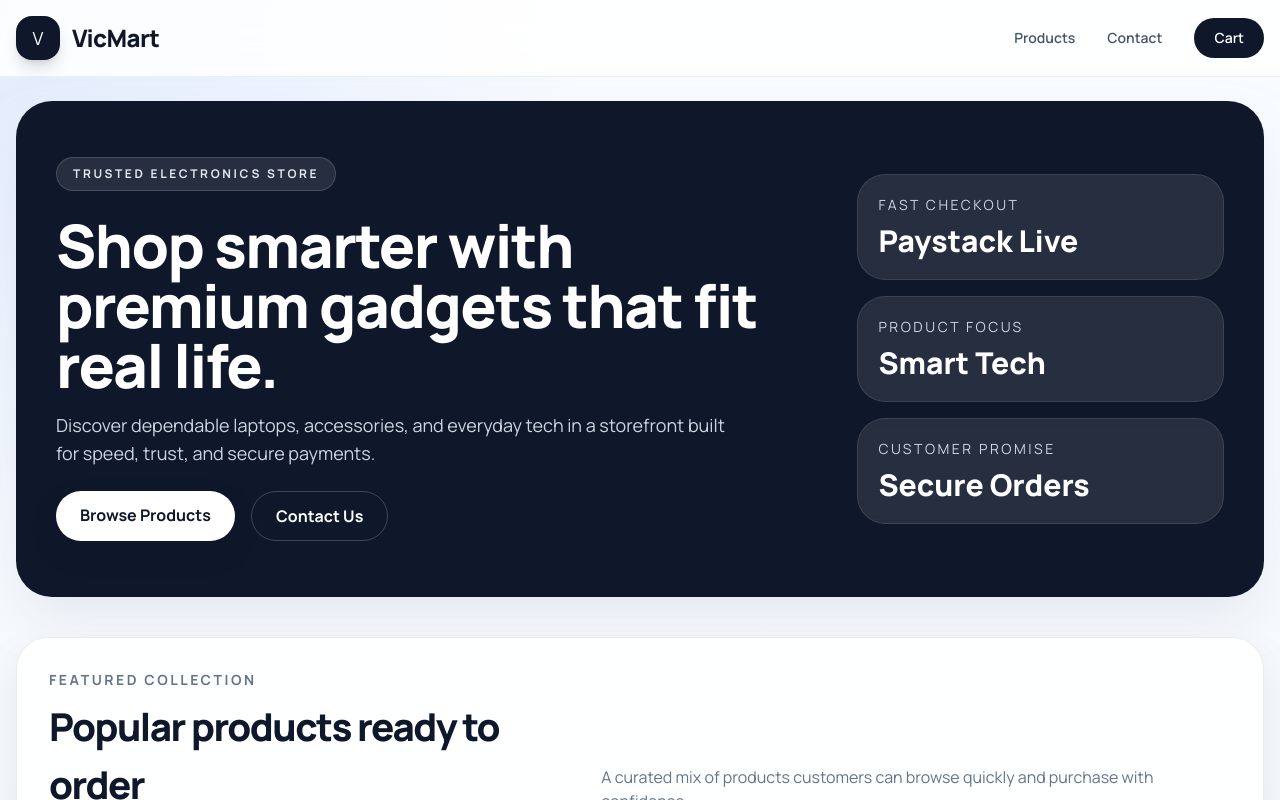
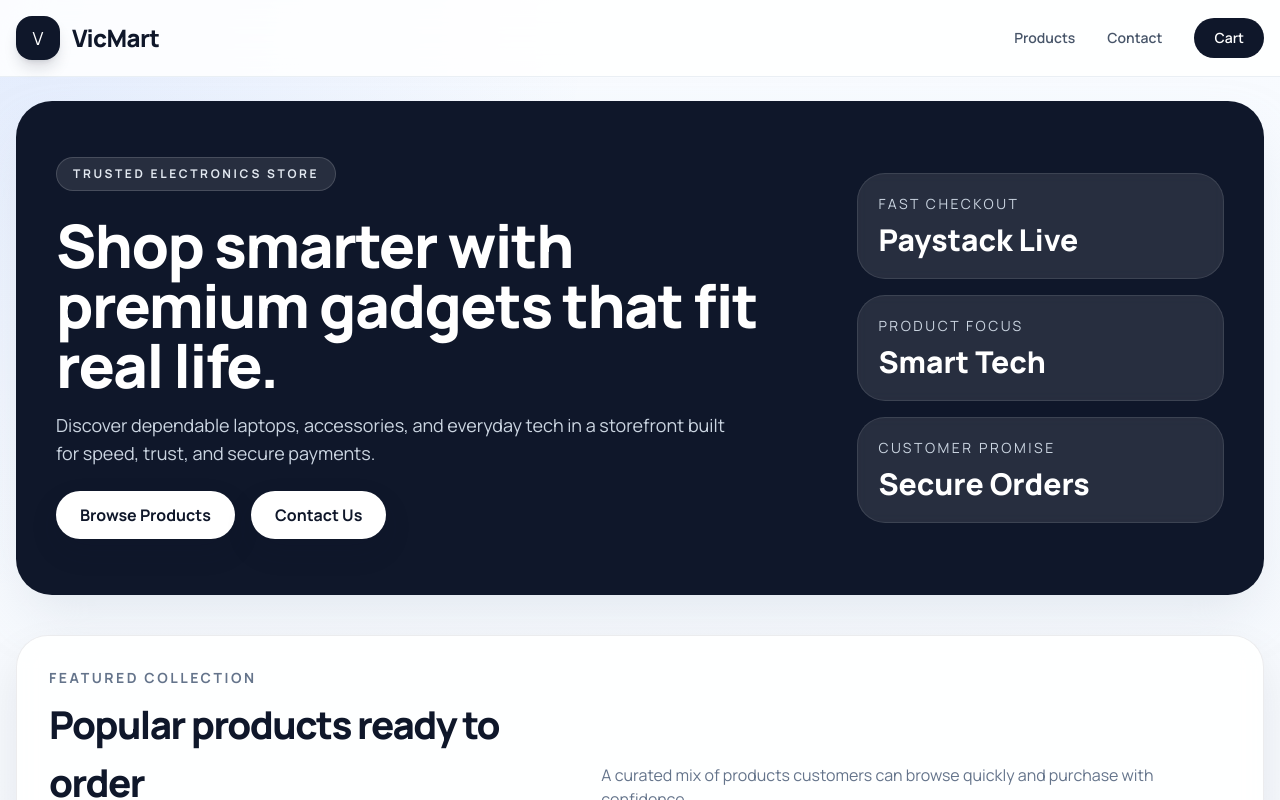
Before and after one commit to VizzyMarcos/my-website, a Next.js app: page / in a window 1280 px wide. Shown: the top 800 px of the page. Built offline with nearby package versions, Linux system fonts and the light colour scheme; no server answers; the database is empty.

Commit message:
feat: match contact us button style to browse products

```diff
--- a/app/page.tsx
+++ b/app/page.tsx
@@ -75,7 +75,7 @@ export default async function Home() {
               </Link>
               <Link
                 href="/contact"
-                className="rounded-full border border-white/20 px-6 py-3 font-bold text-white transition hover:bg-white/10"
+                className="button-glow rounded-full bg-white px-6 py-3 font-bold text-slate-900 transition duration-300 hover:-translate-y-0.5 hover:bg-slate-100"
               >
                 Contact Us
               </Link>
```
